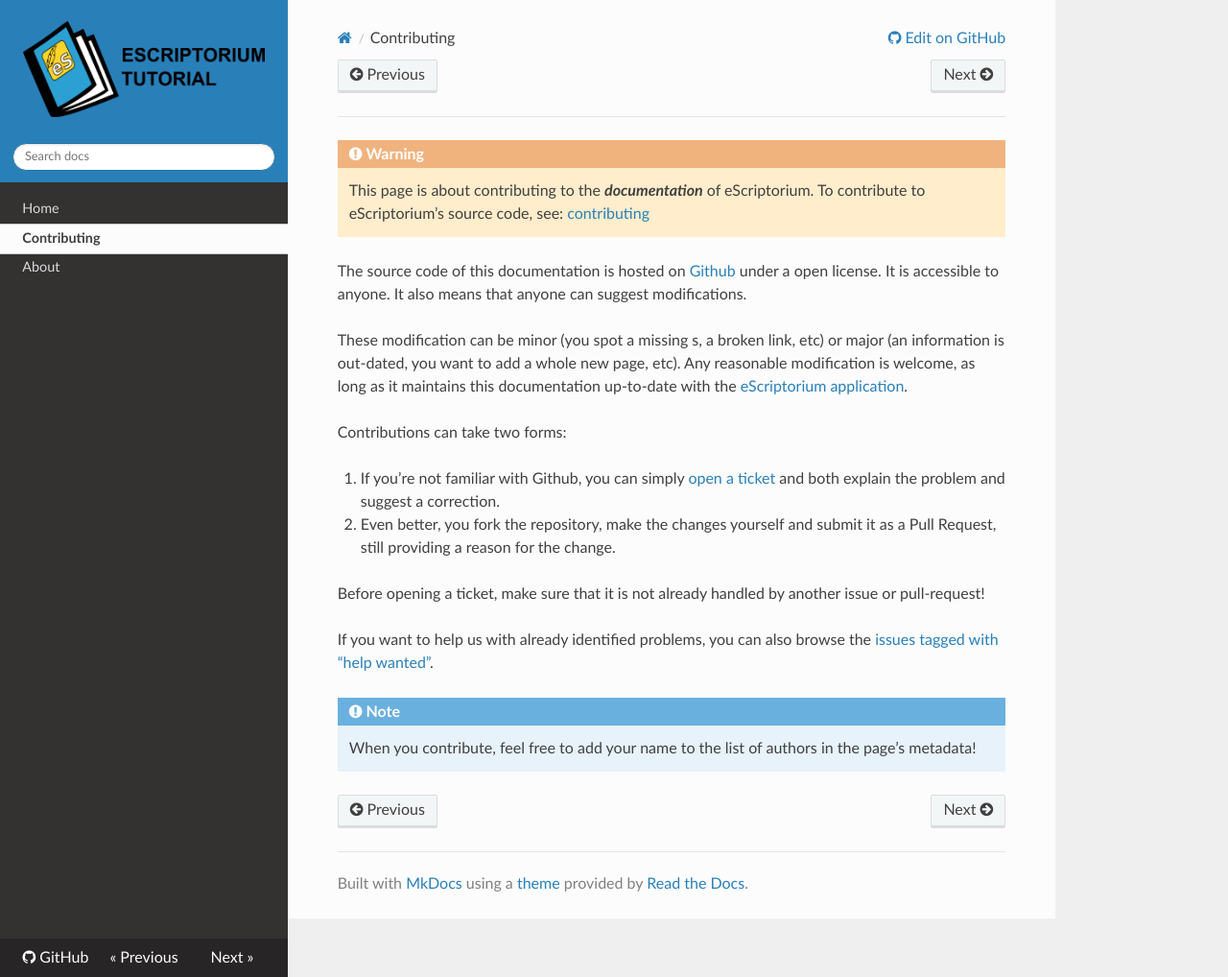
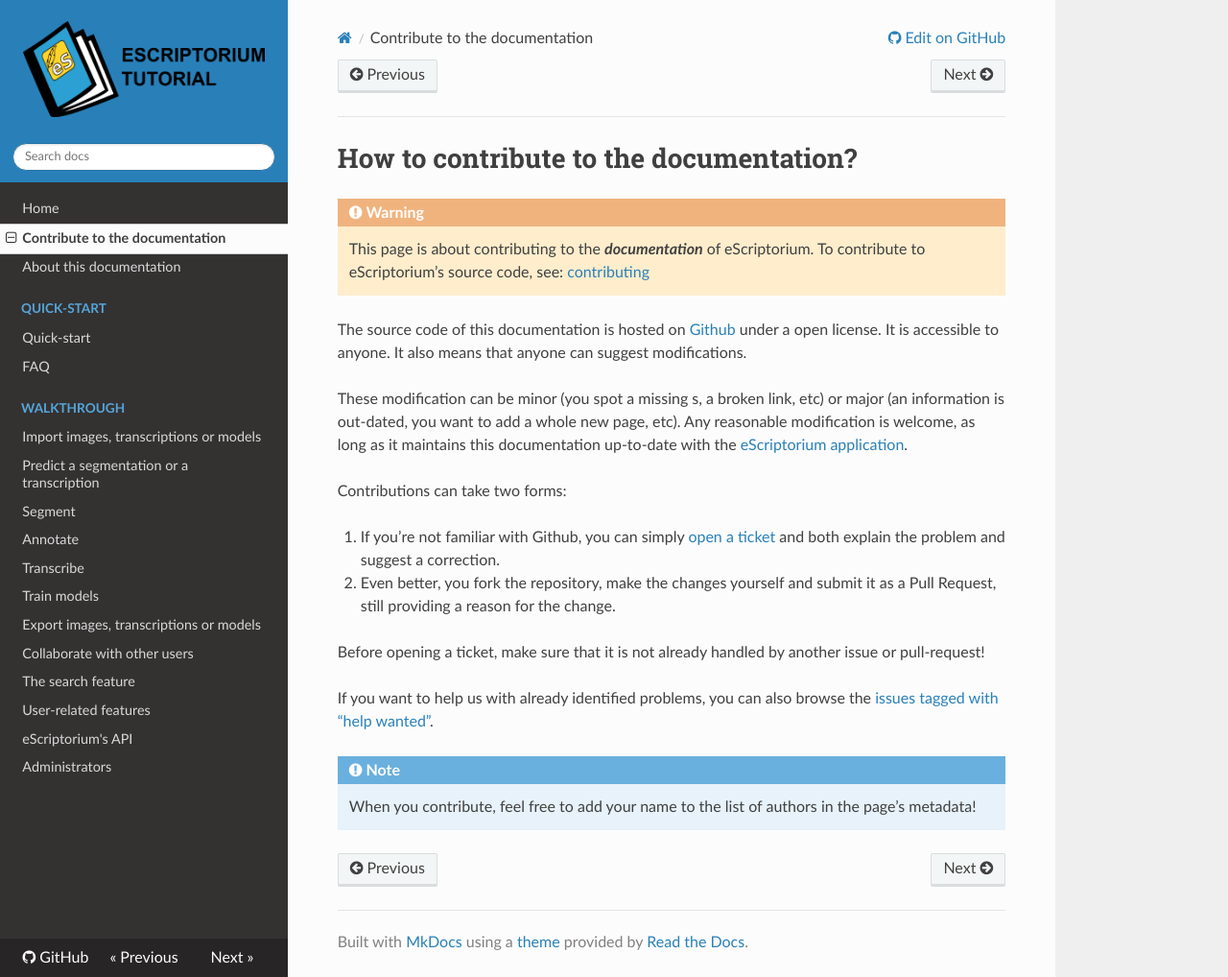
Before and after one commit to alix-tz/escriptorium-documentation, an MkDocs documentation site: the page built from docs/contribute.md, in a window 1280 px wide and 1018 px high. Shown: the whole window at 96% size. Built offline with MkDocs 1.6.1, drawn with Linux system fonts in a browser that asks for light colours; nearby versions of some CDN libraries.

Commit message:
adding the skeleton

```diff
--- a/docs/about.md
+++ b/docs/about.md
@@ -6,10 +6,10 @@
 date: 2023-01-31
 ---
 
+# About the eScriptorium Tutorial
+
 !!! warning
     The section needs to be completed.
-
-# About
 
 This webite was created with the intention to provide the community with a useful platform to share a clear and up-to-date documentation on the eScriptorium application, created within the frame of [SCRIPTA PSL](https://scripta.psl.eu/).
 
--- a/docs/contribute.md
+++ b/docs/contribute.md
@@ -5,6 +5,8 @@
     - Alix Chagué
 date: 2023-01-31
 ---
+
+# How to contribute to the documentation?
 
 !!! Warning
     This page is about contributing to the ***documentation*** of eScriptorium. To contribute to eScriptorium's source code, see: [contributing](https://gitlab.com/scripta/escriptorium/-/wikis/contributing)
--- a/mkdocs.yml
+++ b/mkdocs.yml
@@ -8,9 +8,24 @@
 
 nav:
     - Home: index.md
-    - Contributing: contribute.md
-    - About: about.md
-
+    - Contribute to the documentation: contribute.md
+    - About this documentation: about.md
+    - Quick-start:
+        - Quick-start: quick-start.md
+        - FAQ : FAQ.md
+    - Walkthrough:
+        - "Import images, transcriptions or models": walkthrough_import.md
+        - "Predict a segmentation or a transcription": walkthrough_predict.md
+        - "Segment": walkthrough_segment.md
+        - "Annotate": walkthrough_annotate.md
+        - "Transcribe": walkthrough_transcribe.md
+        - "Train models": walkthrough_train.md
+        - "Export images, transcriptions or models": walkthrough_export.md
+        - "Collaborate with other users": walkthrough_collaborate.md
+        - "The search feature": walkthrough_search.md
+        - "User-related features": walkthrough_users.md
+        - "eScriptorium's API": walkthrough_api.md
+        - "Administrators": walkthrough_administrators.md
 
 theme:
     name: readthedocs
```
Also changed, not shown: docs/FAQ.md (added, +47 -0 lines), docs/quick-start.md (added, +12 -0 lines), docs/walkthrough.md (added, +27 -0 lines), docs/walkthrough_administrators.md (added, +25 -0 lines), docs/walkthrough_annotate.md (added, +15 -0 lines), docs/walkthrough_api.md (added, +16 -0 lines), docs/walkthrough_collaborate.md (added, +20 -0 lines), docs/walkthrough_export.md (added, +16 -0 lines), docs/walkthrough_import.md (added, +18 -0 lines), docs/walkthrough_predict.md (added, +18 -0 lines), docs/walkthrough_search.md (added, +16 -0 lines), docs/walkthrough_segment.md (added, +20 -0 lines), docs/walkthrough_train.md (added, +16 -0 lines), docs/walkthrough_transcribe.md (added, +22 -0 lines), 1 more files.
